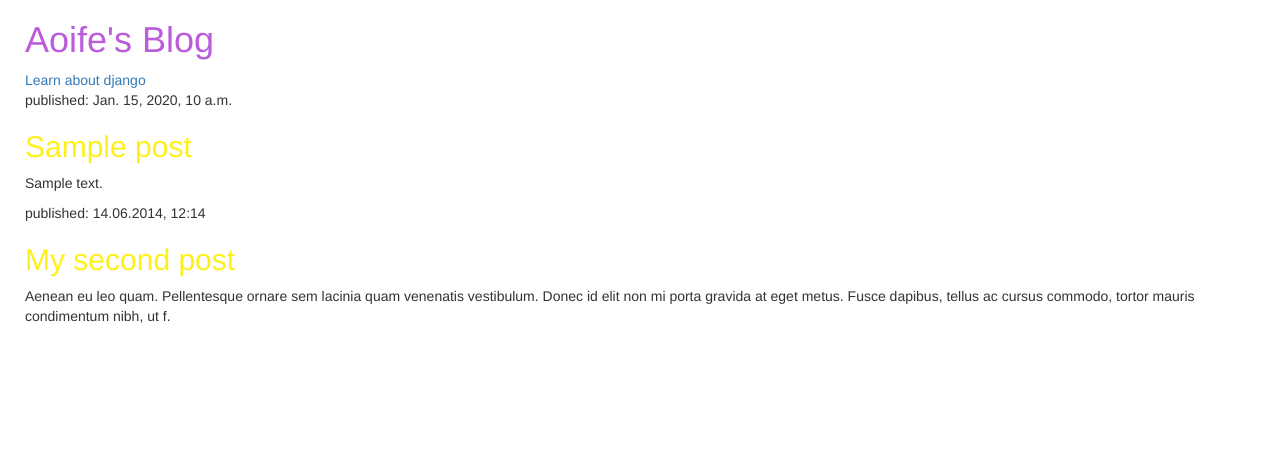
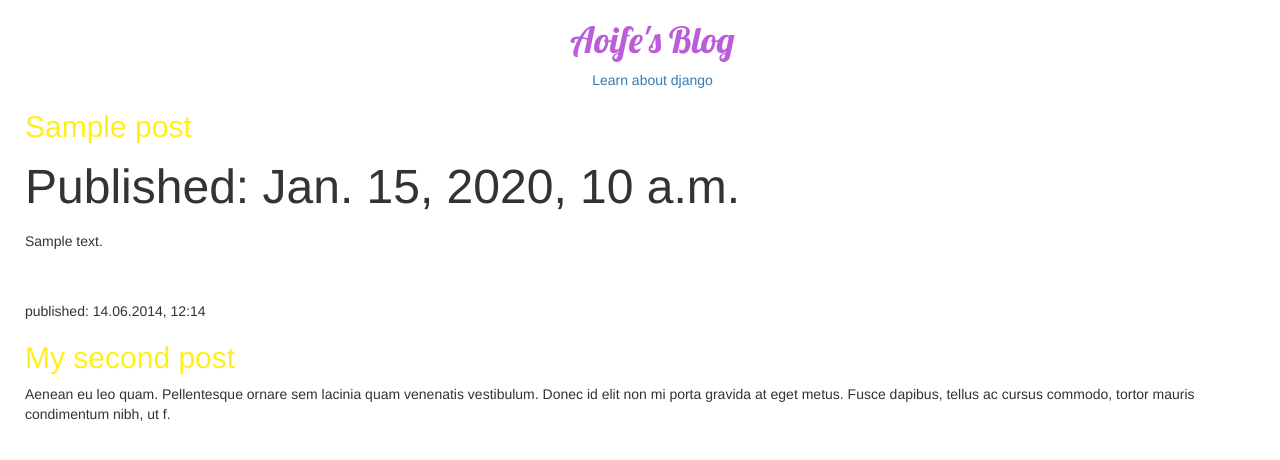
Before and after one commit to aoifeob/django-blog, a Django app: template blog/templates/blog/post_list.html in a window 1280 px wide. Shown: the top 460 px of the page. Run offline with Django 3.2, Linux system fonts and the light colour scheme; the template is opened without the code that fills it: values that come from a table or form of the project are taken from there, others are empty; tables that the repository leaves empty hold one stand-in row (values such as "Sample post"); some libraries are stand-ins or nearby versions.

Commit message:
css changes

```diff
--- a/blog/static/css/blog.css
+++ b/blog/static/css/blog.css
@@ -1,5 +1,6 @@
 h1 a {
     color: #BB5CDB;
+    font-family: 'Lobster';
 }
 
 h1 a:hover {
--- a/blog/templates/blog/post_list.html
+++ b/blog/templates/blog/post_list.html
@@ -4,6 +4,7 @@
 
 
     <head>
+      <link href="//fonts.googleapis.com/css?family=Lobster&subset=latin,latin-ext" rel="stylesheet" type="text/css">
       <link rel="stylesheet" href="//maxcdn.bootstrapcdn.com/bootstrap/3.2.0/css/bootstrap.min.css">
 <link rel="stylesheet" href="//maxcdn.bootstrapcdn.com/bootstrap/3.2.0/css/bootstrap-theme.min.css">
 <link rel="stylesheet" href="{% static 'css/blog.css' %}">
@@ -13,16 +14,18 @@
 
     <body>
       <div>
-          <h1><a href="">Aoife's Blog</a></h1>
+          <center><h1><a href="">Aoife's Blog</a></h1>
           <a href="https://en.wikipedia.org/wiki/Django" class="external_link" id="link_to_wiki_page">Learn about django</br></a>
-      </div>
+    </center>  </div>
 
 
         {% for post in posts %}
         <div>
-           <p>published: {{ post.published_date }}</p>
            <h2><a href="">{{ post.title }}</a></h2>
+            <font size="8"><p>Published: {{ post.published_date }}</p></font>
            <p>{{ post.text|linebreaksbr }}</p>
+         </br>
+       </br>
        </div>
   {% endfor %}
         <!--  <p>published: 14.06.2014, 12:14</p>
```
